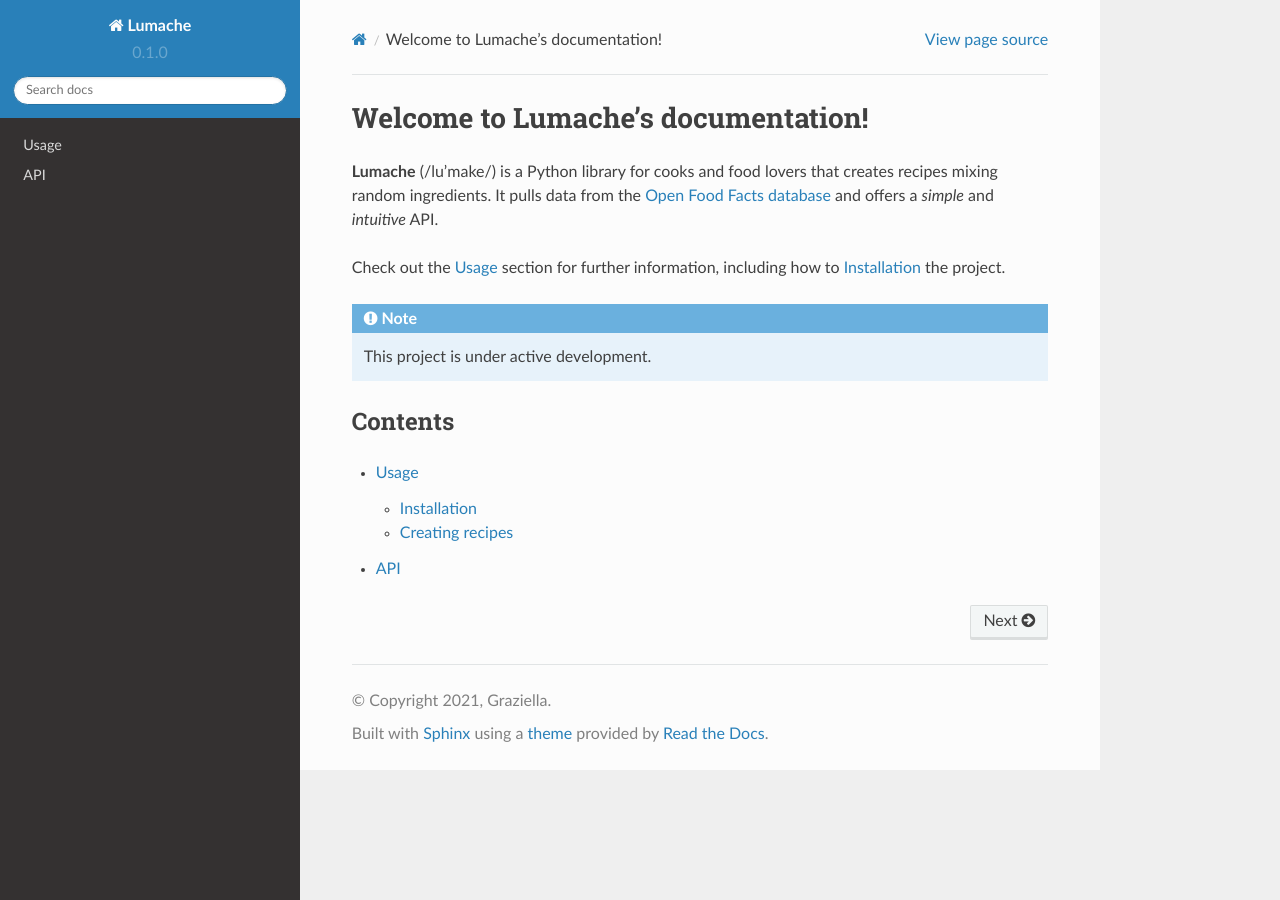
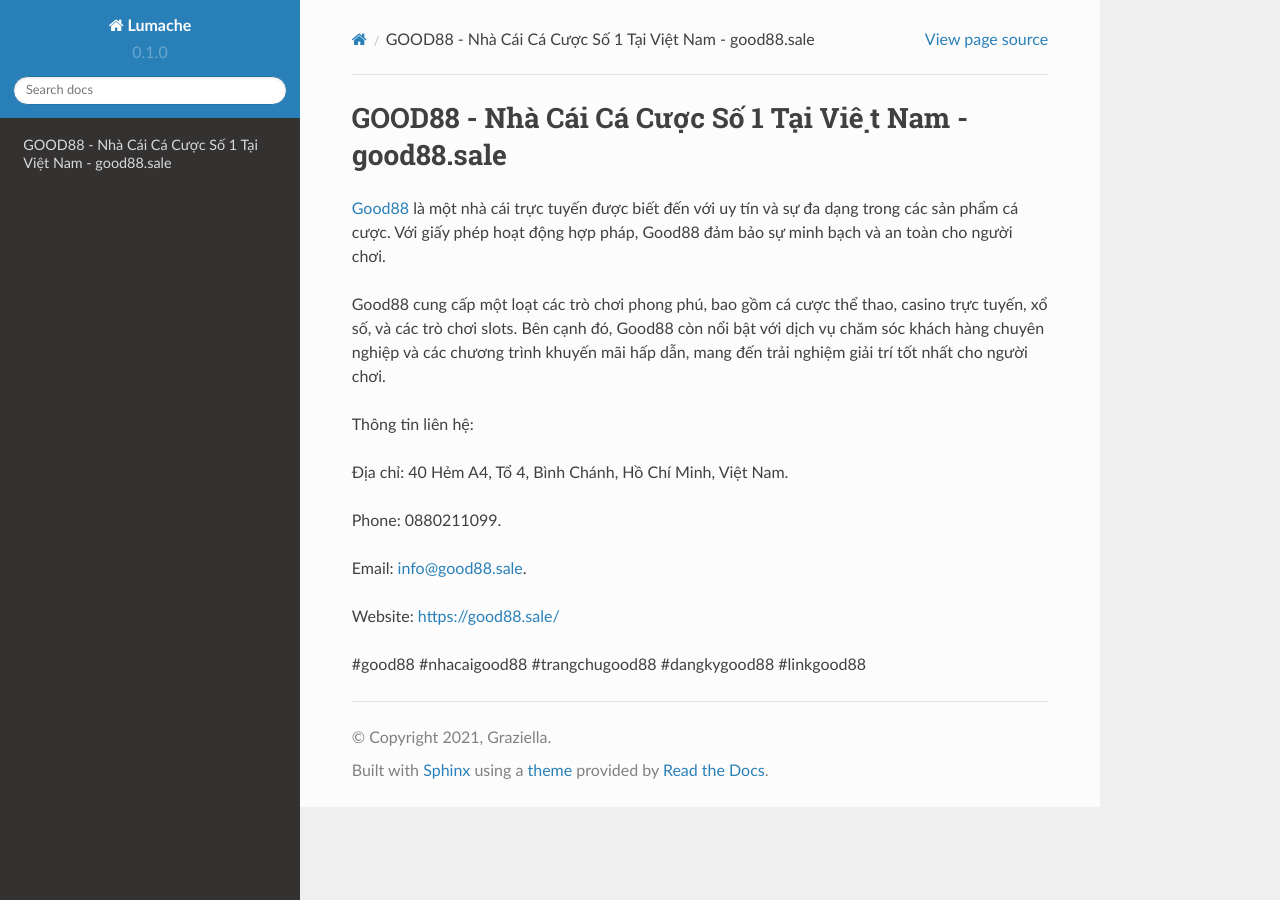
Before and after one commit to iaduphattai904809/good88sale, a Sphinx documentation site: the page built from docs/source/index.rst, in a window 1280 px wide. Built offline with Sphinx 7.4.7 and the Read the Docs theme 2.0.0, drawn with Linux system fonts in a browser that asks for light colours.

Commit message:
Update index.rst

```diff
--- a/docs/source/index.rst
+++ b/docs/source/index.rst
@@ -1,22 +1,18 @@
-Welcome to Lumache's documentation!
+GOOD88 - Nhà Cái Cá Cược Số 1 Tại Việt Nam - good88.sale
 ===================================
 
-**Lumache** (/lu'make/) is a Python library for cooks and food lovers
-that creates recipes mixing random ingredients.
-It pulls data from the `Open Food Facts database <https://world.openfoodfacts.org/>`_
-and offers a *simple* and *intuitive* API.
+`Good88 <https://good88.sale/>`_ là một nhà cái trực tuyến được biết đến với uy tín và sự đa dạng trong các sản phẩm cá cược. Với giấy phép hoạt động hợp pháp, Good88 đảm bảo sự minh bạch và an toàn cho người chơi.
 
-Check out the :doc:`usage` section for further information, including
-how to :ref:`installation` the project.
+Good88 cung cấp một loạt các trò chơi phong phú, bao gồm cá cược thể thao, casino trực tuyến, xổ số, và các trò chơi slots. Bên cạnh đó, Good88 còn nổi bật với dịch vụ chăm sóc khách hàng chuyên nghiệp và các chương trình khuyến mãi hấp dẫn, mang đến trải nghiệm giải trí tốt nhất cho người chơi.
 
-.. note::
+Thông tin liên hệ:
 
-   This project is under active development.
+Địa chỉ: 40 Hẻm A4, Tổ 4, Bình Chánh, Hồ Chí Minh, Việt Nam.
 
-Contents
---------
+Phone: 0880211099.
 
-.. toctree::
+Email: info@good88.sale.
 
-   usage
-   api
+Website: https://good88.sale/
+
+#good88 #nhacaigood88 #trangchugood88 #dangkygood88 #linkgood88
```
